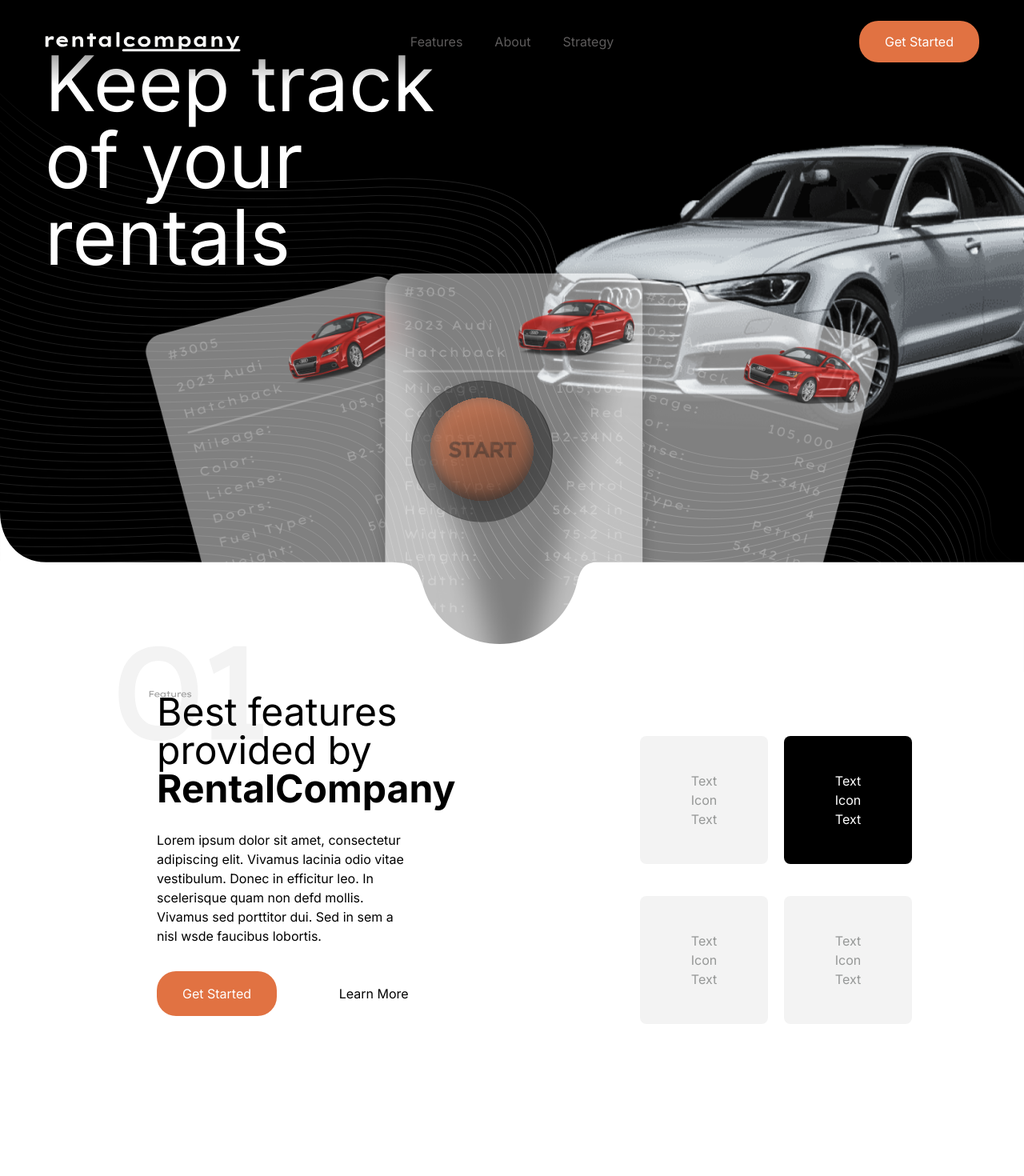
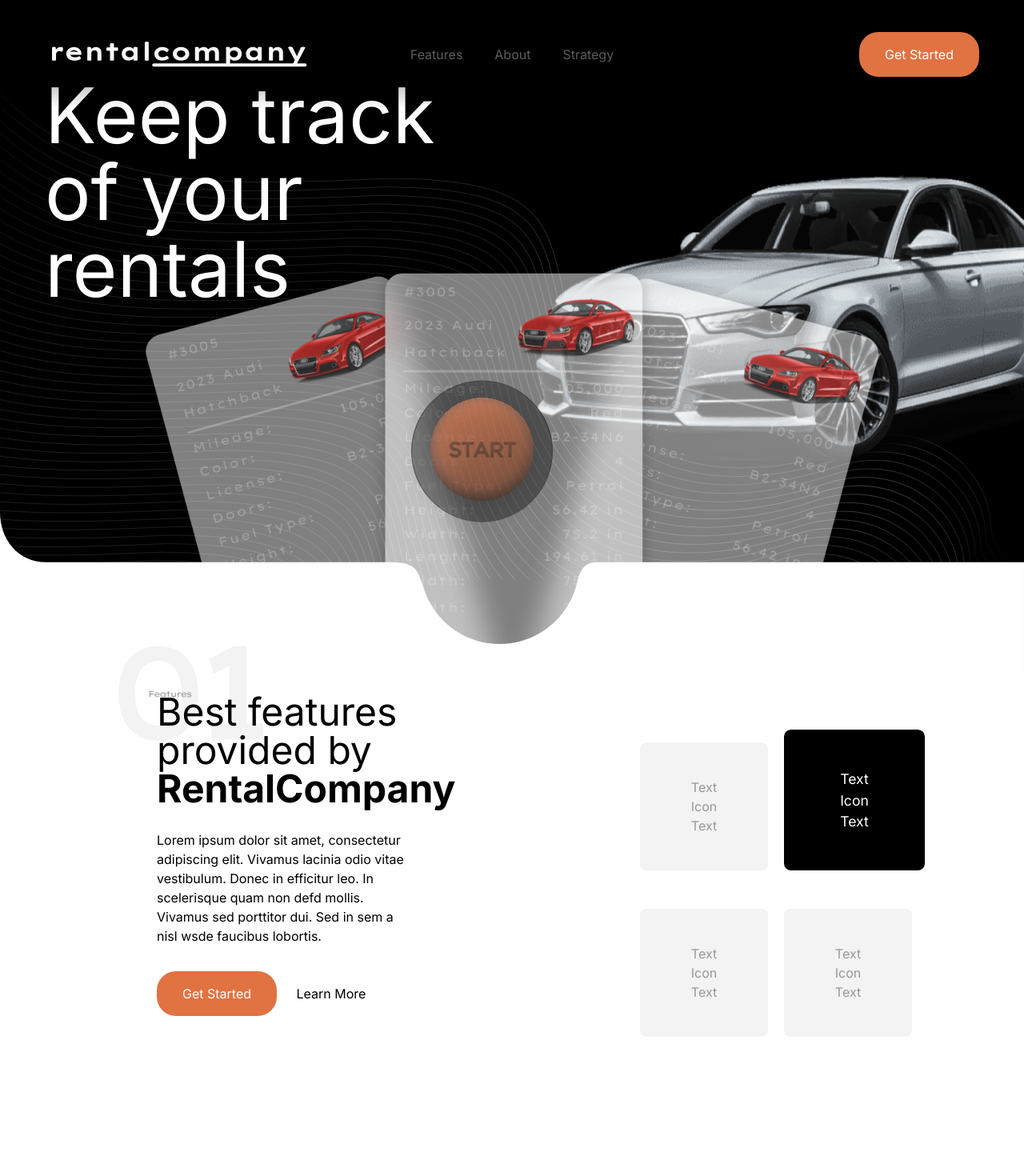
Before and after one commit to BUMETCS673/project-team-6, a Next.js app in the folder code/: page / in a window 1280 px wide. Shown: the top 1470 px of the page at 80% size. Built offline with nearby package versions, Linux system fonts and the light colour scheme.

Commit message:
Fixed responsiveness

```diff
--- a/code/src/app/page.tsx
+++ b/code/src/app/page.tsx
@@ -4,19 +4,25 @@ import Image from 'next/image';
 export default function Home() {
   return (
     <>
-      <div className="bg-black min-h-screen w-full">
+      <div className="bg-black min-h-full w-full">
         {/* Top Bar */}
-        <nav className="fixed top-0 w-full container mx-auto flex justify-between items-center px-4 py-10 bg-gradient-to-b from-black to-transparent z-40">
-          <div className="px-10">
-              <Image src="/CompanyLogo.svg" alt="Company Logo" className="w-62" width={244.59} height={23.84}/>
+        <nav className="fixed top-0 w-full flex justify-between items-center px-4 py-10 bg-gradient-to-b from-black to-transparent z-40">
+          <div className="w-1/3 flex justify-start items-center px-12">
+              <Image src="/CompanyLogo.svg" alt="Company Logo" className="w-80" width={244.59} height={23.84}/>
           </div>
-          <ul className="absolute flex top-1/2 left-1/2 transform -translate-x-1/2 -translate-y-1/2 space-x-10">
+          {/* <ul className="absolute flex top-1/2 left-1/2 transform -translate-x-1/2 -translate-y-1/2 space-x-10">
+              {// Add your navbar items here}
+              <li><Link href="#" className="text-custom-grey">Features</Link></li>
+              <li><Link href="#" className="text-custom-grey">About</Link></li>
+              <li><Link href="#" className="text-custom-grey">Strategy</Link></li>
+          </ul> */}
+          <ul className="w-1/3 flex justify-center items-center space-x-10">
               {/* Add your navbar items here */}
               <li><Link href="#" className="text-custom-grey">Features</Link></li>
               <li><Link href="#" className="text-custom-grey">About</Link></li>
               <li><Link href="#" className="text-custom-grey">Strategy</Link></li>
           </ul>
-          <div className="px-10">
+          <div className="w-1/3 px-10 flex justify-end items-center">
               <Link href="/signin" className="bg-custom-orange text-white hover:bg-custom-hover-orange transition duration-800 px-4 ease-in-out rounded-3xl py-4 px-8">
                   <span>Get Started</span>
               </Link>
@@ -24,7 +30,7 @@ export default function Home() {
         </nav>
 
         {/* Hero */}
-        <section className="relative container text-white bg-black mx-auto flex justify-between items-center pb-20 pt-10">
+        <section className="relative w-full text-white bg-black mx-auto flex justify-between items-center pb-10 pt-20">
           <div className="w-1/2 -translate-y-40 px-14 text-8xl">
             {/* Some text on the left */}
             <p>Keep track of your rentals</p>
@@ -42,7 +48,7 @@ export default function Home() {
               <Image src="/Divider.svg" alt="Divider" className="absolute -translate-y-30 w-full" width={1326} height={306}/>
           </div>
 
-          <div className="w-1/2 z-10">
+          <div className="w-1/2 flex justify-end items-center z-10">
             {/* Image of a car on the right */}
             <Image src="/carImage.png" alt="Car Image" className="w-213 h-160" width={852} height={640}/>
           </div>
@@ -54,22 +60,22 @@ export default function Home() {
 
         {/* Body Sections */}
         {/* Section 1 */}
-        <section className="relative container flex flex-row justify-between mx-auto pt-20 mt-20 z-30 bg-white">
+        <section className="relative flex flex-row justify-between mx-auto pt-20 mt-20 z-30 bg-white">
           <div className="w-1/2">
             <div className="w-1/2 -translate-y-40 translate-x-20 px-14">
               <Image src="/01.svg" alt="01" className="w-80" width={251} height={248}/>
             </div>
             <h1 className="w-10/12 -translate-y-65 translate-x-35 px-14 text-5xl">Best features provided by <span className="font-bold">RentalCompany</span></h1>
             <p className="w-8/12 -translate-y-58 translate-x-35 px-14">
-            Lorem ipsum dolor sit amet, consectetur adipiscing elit. Vivamus lacinia odio vitae vestibulum.
-            Donec in efficitur leo. In scelerisque quam non defd mollis.
-            Vivamus sed porttitor dui. Sed in sem a nisl wsde faucibus lobortis.
+              Lorem ipsum dolor sit amet, consectetur adipiscing elit. Vivamus lacinia odio vitae vestibulum.
+              Donec in efficitur leo. In scelerisque quam non defd mollis.
+              Vivamus sed porttitor dui. Sed in sem a nisl wsde faucibus lobortis.
             </p>
-            <div className="w-8/12 flex flex-row justify-between items-center -translate-y-50 translate-x-35 px-14 gap-2">
+            <div className="w-7/12 flex flex-row justify-between items-center -translate-y-50 translate-x-35 px-14 gap-2">
               <button className="bg-custom-orange text-white hover:bg-custom-hover-orange transition duration-800 px-4 ease-in-out rounded-3xl py-4 px-8">
                 Get Started
               </button>
-              <p>Learn More</p>
+              <p className="text-center">Learn More</p>
             </div>
           </div>
           <div className="w-1/4 h-1/4 flex grid justify-start -translate-x-40 items-center grid-cols-2 gap-10">
@@ -77,7 +83,7 @@ export default function Home() {
                   <div
                       key={index}
                       className={`flex flex-col justify-center items-center rounded-lg w-40 h-40 ${
-                          index === 1 ? 'bg-black text-white' : 'bg-custom-light-grey text-text-grey'
+                          index === 1 ? 'bg-black text-white scale-110 ml-2 mb-4' : 'bg-custom-light-grey text-text-grey'
                       }`}
                   >
                       <div className="text-center">Text</div>
@@ -90,7 +96,7 @@ export default function Home() {
         </section>
 
         {/* Section 2 */}
-        <section className='relative container bg-white z-20'>
+        <section className='relative flex flex-row justify-between mx-auto pt-20 z-30 bg-white z-20'>
           <section className="container mx-auto py-12">
             <p>Lorem ipsum...</p>
             {/* Add your metric information here */}
@@ -118,7 +124,7 @@ export default function Home() {
         </section>
 
         {/* Footer */}
-        <footer className="bg-black p-6">
+        <footer className="relative flex flex-row justify-between z-30 p-6">
           <p className="mb-4">Lorem ipsum...</p>
           <button className="bg-orange-400 hover:bg-orange-500 rounded-lg p-2 mb-4">
             Join Now
--- a/code/tailwind.config.js
+++ b/code/tailwind.config.js
@@ -42,6 +42,9 @@ module.exports = {
         '30': '7.5rem',
         '15': '3.75rem',
       },
+      scale: {
+        '110': '1.10',
+      }
     },
   },
   plugins: [],
```
